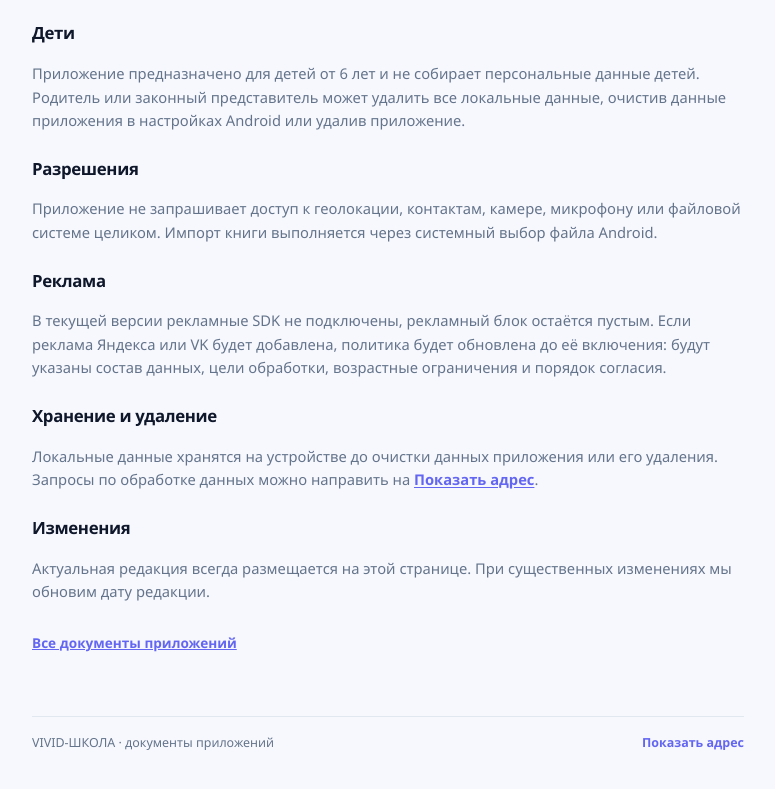
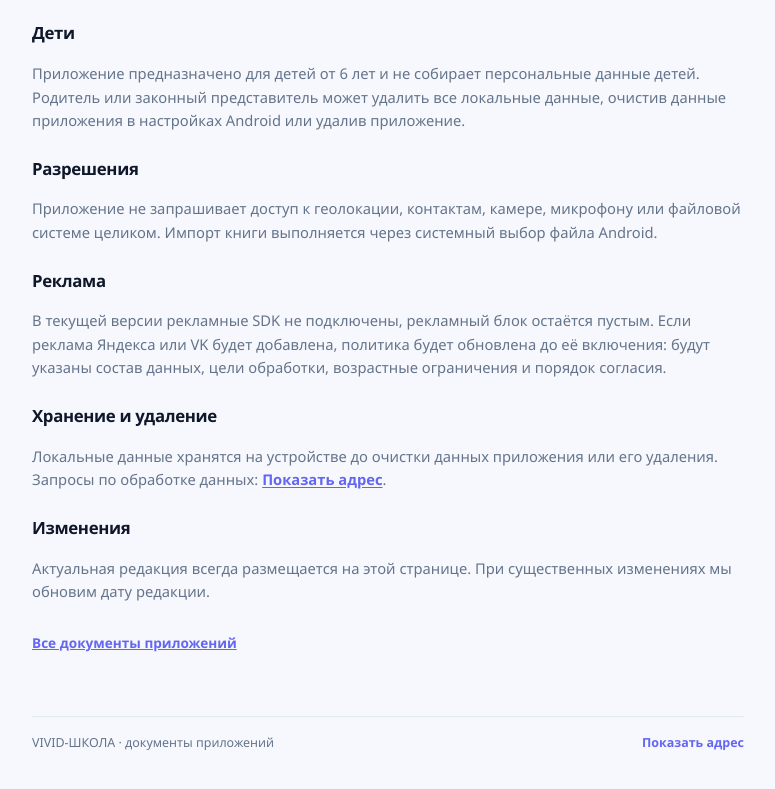
Before and after one commit to vividlyvividlife/vivid-apps-legal, a plain HTML site: page speed-reading/index.html in a window 1280 px wide. Shown: the part 988-1777 px from the top of the page, without its empty margins (252-1027 px from the left). Drawn offline with Linux system fonts and the light colour scheme.

Commit message:
Уточнить текст у контакта

```diff
--- a/speed-reading/index.html
+++ b/speed-reading/index.html
@@ -95,7 +95,7 @@
         <h2>Хранение и удаление</h2>
         <p>
           Локальные данные хранятся на устройстве до очистки данных приложения или его удаления.
-          Запросы по обработке данных можно направить на
+          Запросы по обработке данных:
           <button
             class="email-reveal"
             type="button"
```
